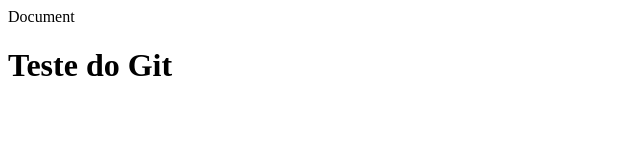
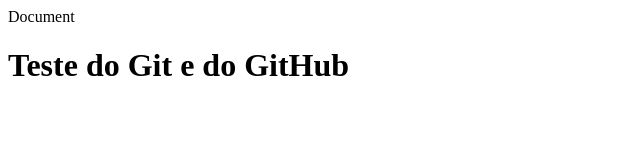
Before and after one commit to SidCurty/aula-de-git, a plain HTML site: page index.html in a window 1280 px wide. Shown: the whole page, without its empty margins (0-640 px from the left). Drawn offline with Linux system fonts and the light colour scheme.

Commit message:
adicionamos github

```diff
--- a/index.html
+++ b/index.html
@@ -7,7 +7,7 @@
     <title>Document</title>
 </head>
 <body>
-    <h1>Teste do Git</h1>
+    <h1>Teste do Git e do GitHub</h1>
     <script src="js/index.js"></script>
 </body>
 </html>
```
Also changed, not shown: js/index.js (line endings or trailing spaces).
